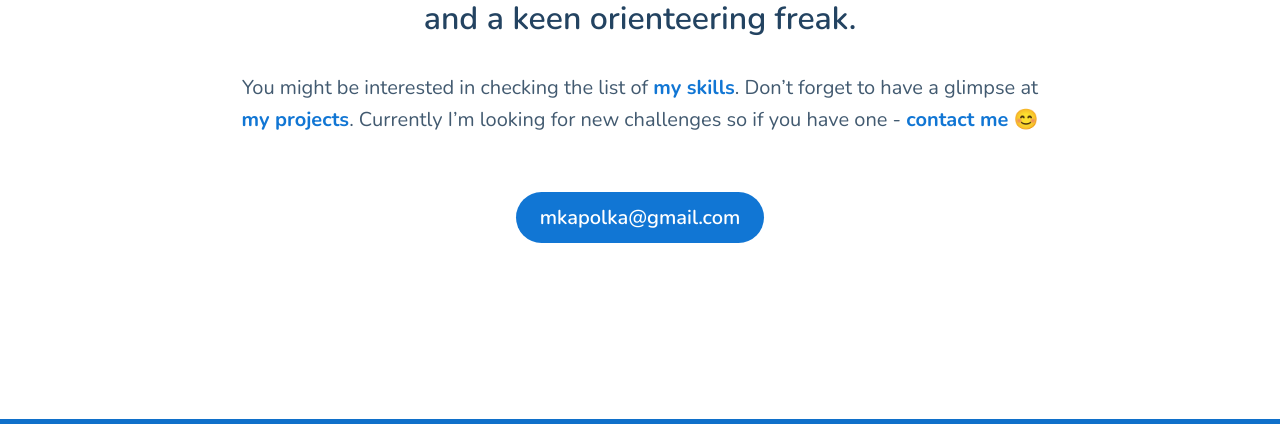
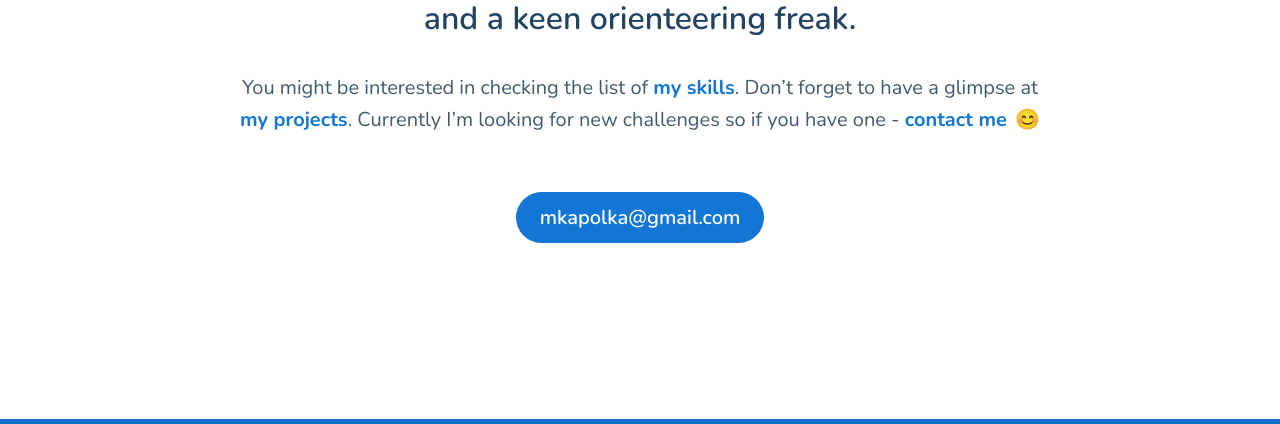
Before and after one commit to marta-kapolka/wtf-portfolio, a website built with webpack: page src/pages/index.html in a window 1280 px wide. Shown: the part 376-800 px from the top of the page. Built offline with nearby package versions, Linux system fonts and the light colour scheme; no server answers.

Commit message:
fix: add space between header paragraph and ::after

```diff
--- a/src/scss/components/_paragraph.scss
+++ b/src/scss/components/_paragraph.scss
@@ -2,7 +2,7 @@
   color: $default-text-color;
   font-size: $xs-text-size;
   line-height: 3.2rem;
-  max-width: 80rem;
+  max-width: 82rem;
   padding: 3.2rem 0 5.6rem 0;
   text-align: center;
   &--link {
@@ -32,6 +32,7 @@
   &--header {
     &::after {
       content: "😊";
+      margin-left: 0.3rem;
     }
   }
 }
```
